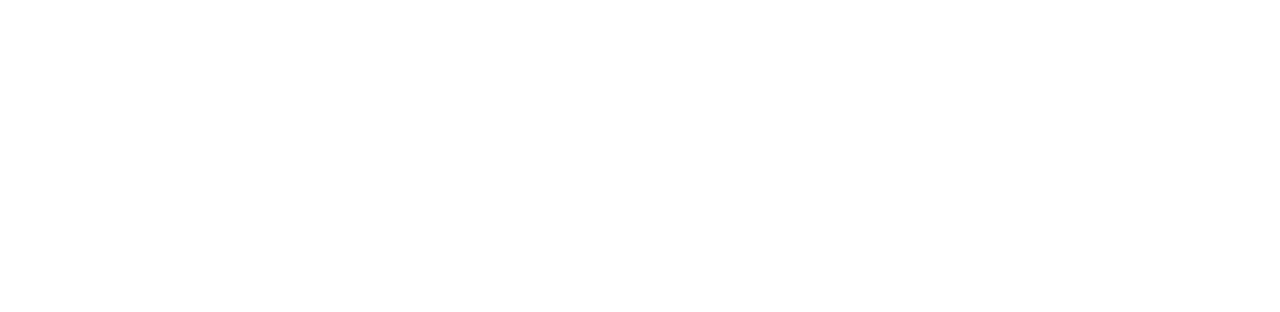
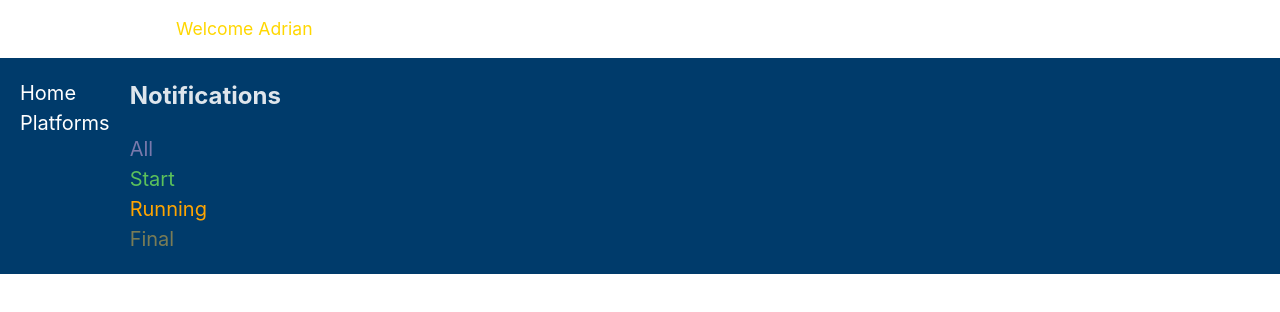
Before and after one commit to amalaguti/react_65675_prj, a React (Vite) app: page / in a window 1280 px wide. Shown: the top 312 px of the page. Built offline with nearby package versions, Linux system fonts and the light colour scheme.

Commit message:
feat: navbar component

```diff
--- a/index.html
+++ b/index.html
@@ -4,7 +4,7 @@
     <meta charset="UTF-8" />
     <link rel="icon" type="image/svg+xml" href="/vite.svg" />
     <meta name="viewport" content="width=device-width, initial-scale=1.0" />
-    <title>React 65675</title>
+    <title>React 65675 - Notifications Managre</title>
   </head>
   <body>
     <div id="root"></div>
--- a/src/App.jsx
+++ b/src/App.jsx
@@ -1,5 +1,10 @@
+import Navbar from "./components/layout/navbar/Navbar"
 function App() {
-  return <h2>React App under construction</h2>
+  return (
+    <div>
+      <Navbar user="Adrian" />
+    </div>
+  )
 }
 
 export default App
--- /dev/null
+++ b/src/components/layout/navbar/Navbar.jsx
@@ -0,0 +1,65 @@
+import "./navbar.css";
+
+// TODO: Add logo, react icons and bootstrap
+const Navbar = (props) => {
+  return (
+    <nav className="navbar">
+      <div className="navbar-logo">
+        <p>
+          Notifications Manager:{" "}
+          <span className="welcomeMsg">Welcome {props.user || "Guest"}</span>
+        </p>
+      </div>
+      <div>
+        <ul className="navbar-container">
+          <div className="navbar-container-general">
+            <li>
+              <a href="/home">Home</a>
+            </li>
+
+            <li>
+              <a href="/Platforms">Platforms</a>
+            </li>
+          </div>
+          <div className="navbar-container-notifications">
+            <h2> Notifications </h2>
+            <li>
+              <a
+                className="notificationStatus notificationStatus-All"
+                href="/NotificationsAll"
+              >
+                All
+              </a>
+            </li>
+            <li>
+              <a
+                className="notificationStatus notificationStatus-Start"
+                href="/NotificationsStart"
+              >
+                Start
+              </a>
+            </li>
+            <li>
+              <a
+                className="notificationStatus notificationStatus-Running"
+                href="/NotificationsRunning"
+              >
+                Running
+              </a>
+            </li>
+            <li>
+              <a
+                className="notificationStatus notificationStatus-Final "
+                href="/NotificationsFinal"
+              >
+                Final
+              </a>
+            </li>
+          </div>
+        </ul>
+      </div>
+    </nav>
+  );
+};
+
+export default Navbar;
--- /dev/null
+++ b/src/components/layout/navbar/navbar.css
@@ -0,0 +1,44 @@
+.navbar-container {
+    background-color: rgb(0, 59, 107);
+    display: flex;
+    padding: 20px;
+    flex: 1;
+    flex-wrap: wrap;
+    list-style: none;
+    gap: 20px;
+}
+
+.welcomeMsg {
+    color: gold;
+    font-size: 1.1rem;
+}
+
+.navbar-container a {
+    color: white;
+    text-decoration: none;
+    font-size: 20px;
+}
+
+.navbar-container-general {
+
+}
+.navbar-container-notifications h2 {
+    margin-top: 0;
+
+}
+
+.notificationStatus-All {
+    color: rgb(121, 121, 172) !important;
+}
+
+.notificationStatus-Start {
+    color: rgb(91, 193, 91) !important;
+}
+
+.notificationStatus-Running {
+    color: orange !important;
+}
+
+.notificationStatus-Final {
+    color: rgb(121, 124, 86) !important;
+}
```
Also changed, not shown: 2 other files (tests, documents, lock files or other folders).
